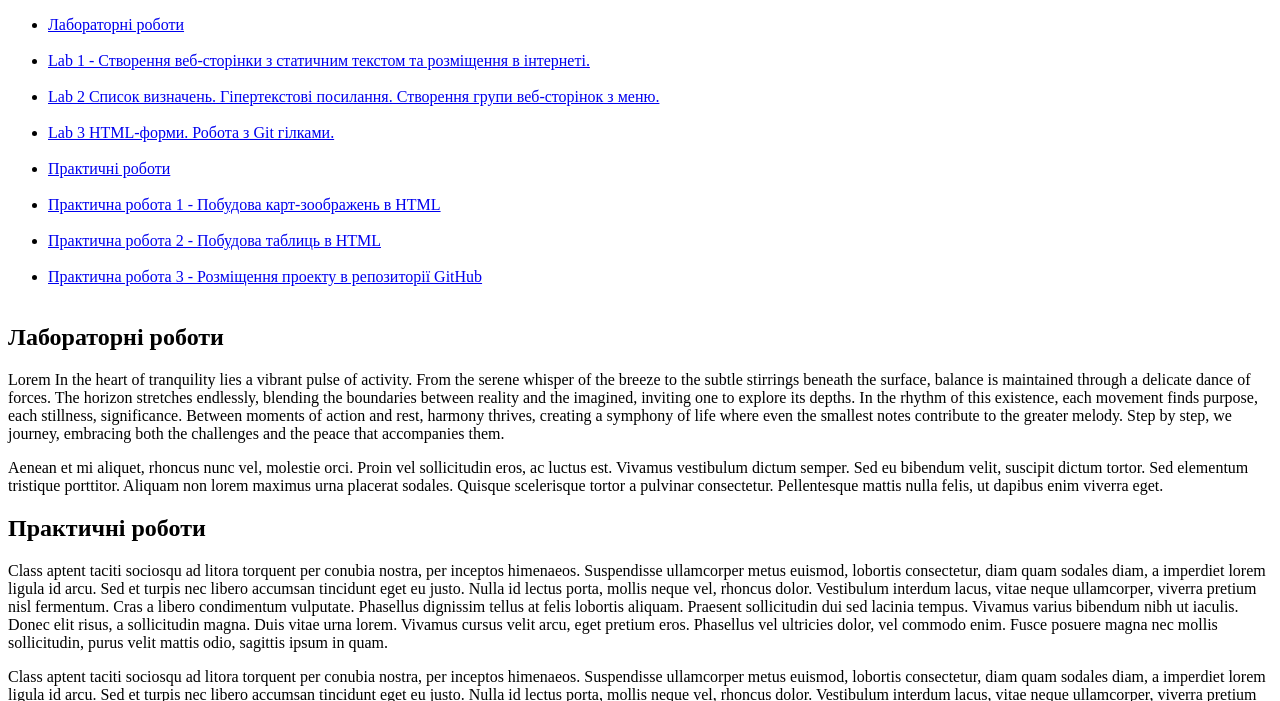
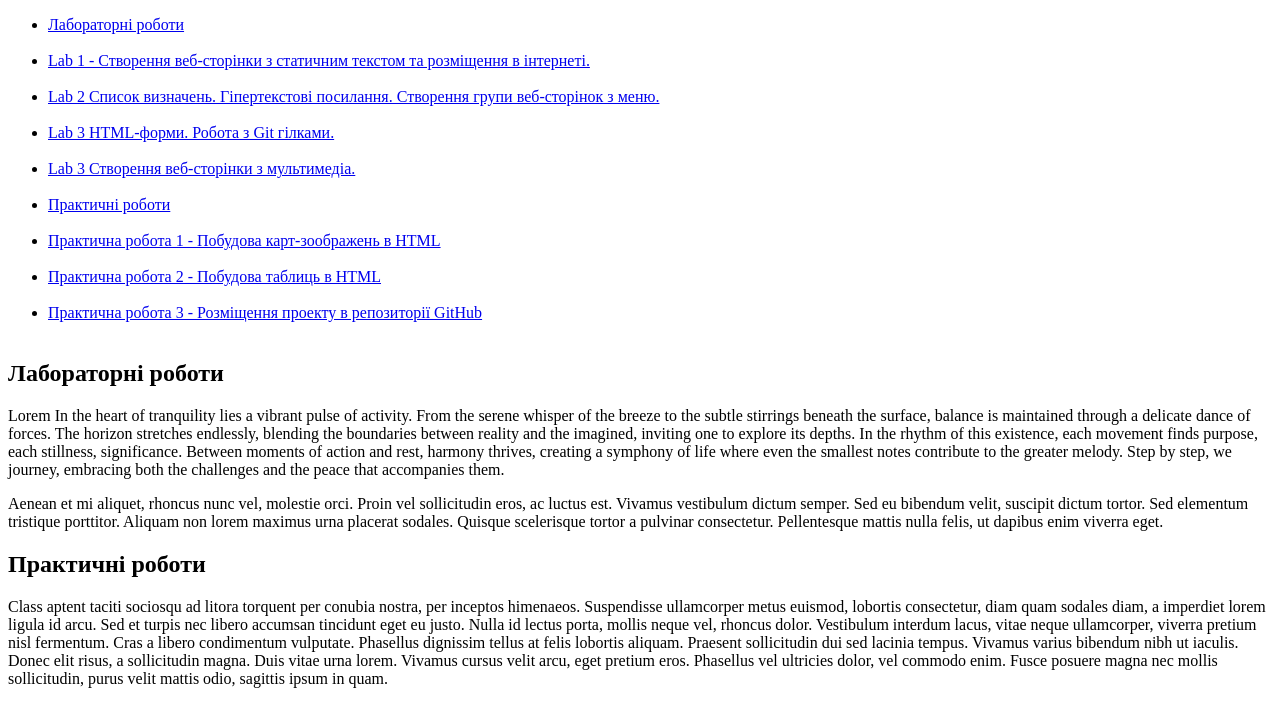
Before and after one commit to labik2/college_PII, a plain HTML site: page index.html in a window 1280 px wide. Shown: the part 86-787 px from the top of the page. Drawn offline with Linux system fonts and the light colour scheme.

Commit message:
Update index.html

```diff
--- a/index.html
+++ b/index.html
@@ -15,6 +15,7 @@
 				<li><a href=/lab1/index.html> Lab 1 - Створення веб-сторінки з статичним текстом та розміщення в інтернеті.</a> </li> <br>
 		                     <li><a href=/lab2/index.html > Lab 2 Список визначень. Гіпертекстові посилання. Створення групи веб-сторінок з меню.</a> </li> <br>
 		                         <li><a href=/lab3/index.html > Lab 3 HTML-форми. Робота з Git гілками.</a> </li> <br>
+		                            <li><a href=/lab3/index.html > Lab 3 Створення веб-сторінки з мультимедіа.</a> </li> <br>
 					    <li><a href=index.html >Практичні роботи</a> </li> <br>
 						<li><a href=/pw1/index.html >Практична робота 1 - Побудова карт-зоображень в HTML</a> </li> <br>
 							<li><a href= /pw2/index.html >Практична робота 2 - Побудова таблиць в HTML</a></li> <br>
```
